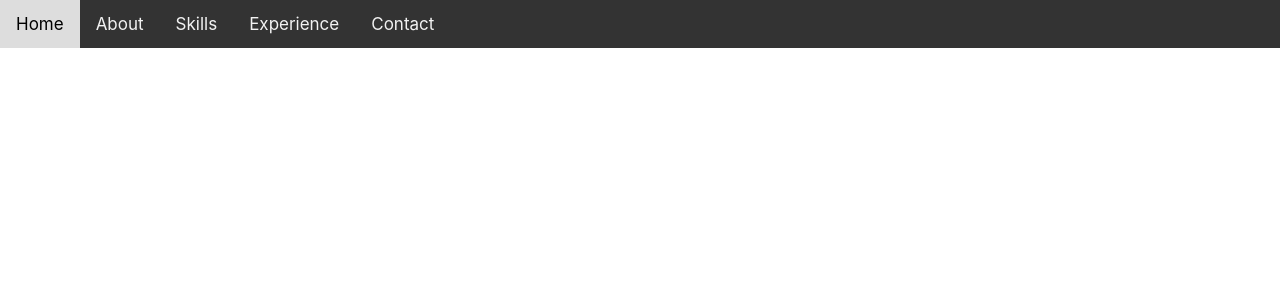
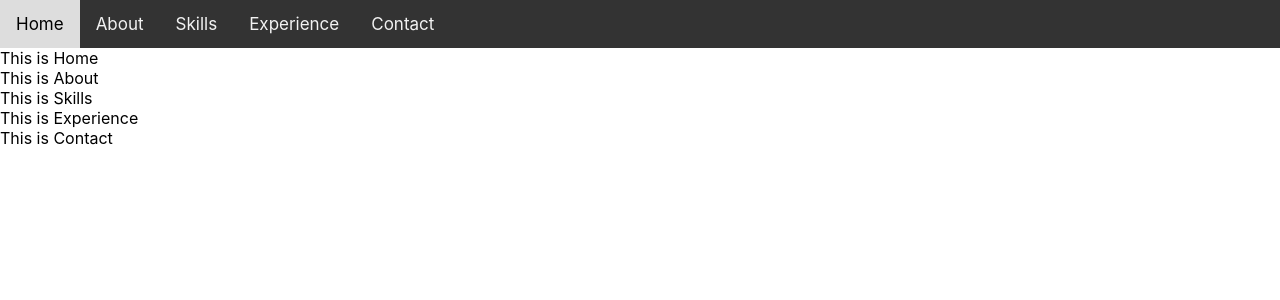
Before and after one commit to Sufiyan2003/testing-application, a React (Create React App) app: page / in a window 1280 px wide. Shown: the top 300 px of the page. Built offline with nearby package versions, Linux system fonts and the light colour scheme.

Commit message:
empty pages added

```diff
--- a/src/App.js
+++ b/src/App.js
@@ -1,11 +1,21 @@
-import logo from './logo.svg';
-import './App.css';
-import Header from './component/Header';
+import logo from "./logo.svg";
+import "./App.css";
+import Header from "./component/Header";
+import Home from "./FrontEnd/Home";
+import About from "./FrontEnd/About";
+import Skills from "./FrontEnd/Skills";
+import Experience from "./FrontEnd/Experience";
+import Contact from "./FrontEnd/Contact";
 
 function App() {
   return (
     <div>
-      <Header/>
+      <Header />
+      <Home />
+      <About />
+      <Skills />
+      <Experience />
+      <Contact />
     </div>
   );
 }
--- /dev/null
+++ b/src/FrontEnd/About.js
@@ -0,0 +1,11 @@
+import React from 'react'
+
+function About() {
+  return (
+    <div>
+      This is About
+    </div>
+  )
+}
+
+export default About
--- /dev/null
+++ b/src/FrontEnd/Contact.js
@@ -0,0 +1,11 @@
+import React from 'react'
+
+function Contact() {
+  return (
+    <div>
+      This is Contact
+    </div>
+  )
+}
+
+export default Contact
--- /dev/null
+++ b/src/FrontEnd/Experience.js
@@ -0,0 +1,11 @@
+import React from 'react'
+
+function Experience() {
+  return (
+    <div>
+      This is Experience
+    </div>
+  )
+}
+
+export default Experience
--- /dev/null
+++ b/src/FrontEnd/Home.js
@@ -0,0 +1,11 @@
+import React from 'react'
+
+function Home() {
+  return (
+    <div>
+      This is Home
+    </div>
+  )
+}
+
+export default Home
--- /dev/null
+++ b/src/FrontEnd/Skills.js
@@ -0,0 +1,11 @@
+import React from 'react'
+
+function Skills() {
+  return (
+    <div>
+      This is Skills
+    </div>
+  )
+}
+
+export default Skills
```
